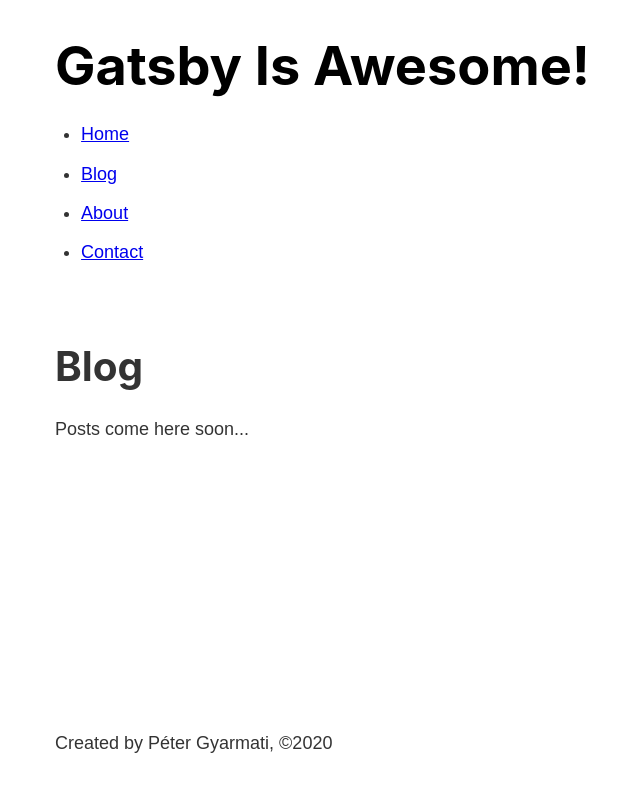
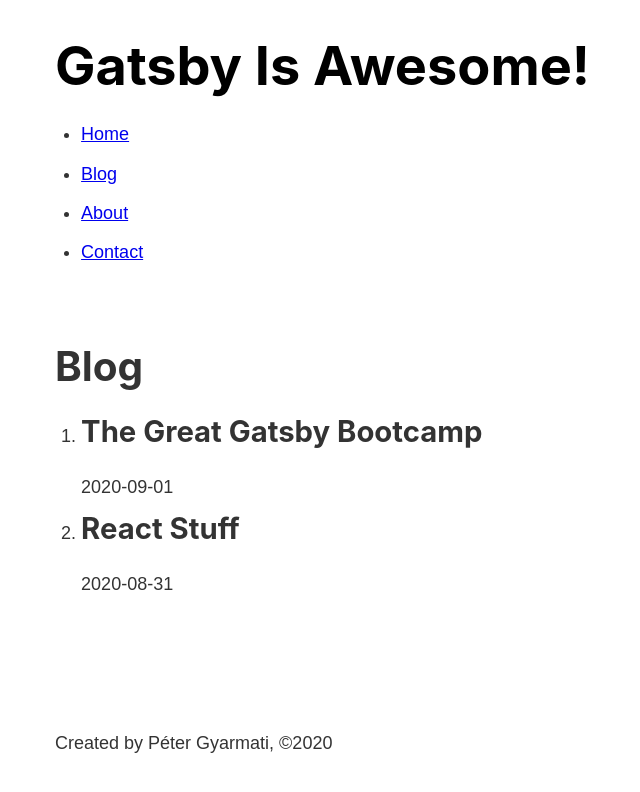
Before and after one commit to peter-gy/gatsby-bootcamp, a Gatsby site: page /blog in a window 1280 px wide. Shown: the whole page, without its empty margins (228-868 px from the left). Built offline with nearby package versions, Linux system fonts and the light colour scheme; Gatsby itself is replaced by a stand-in of ours.

Commit message:
load blog posts from markdown files

```diff
--- a/gatsby-config.js
+++ b/gatsby-config.js
@@ -5,6 +5,14 @@ module.exports = {
     author: 'Péter Gyarmati'
   },
   plugins: [
-    'gatsby-plugin-sass'
+    'gatsby-plugin-sass',
+    {
+      resolve: `gatsby-source-filesystem`,
+      options: {
+        name: `pages`,
+        path: `${__dirname}/src/`,
+      },
+    },
+    'gatsby-transformer-remark'
   ]
 }
--- a/package.json
+++ b/package.json
@@ -16,6 +16,8 @@
   "dependencies": {
     "gatsby": "^2.24.50",
     "gatsby-plugin-sass": "^2.3.12",
+    "gatsby-source-filesystem": "^2.3.27",
+    "gatsby-transformer-remark": "^2.8.32",
     "node-sass": "^4.14.1",
     "react": "^16.12.0",
     "react-dom": "^16.12.0"
--- a/src/pages/blog.js
+++ b/src/pages/blog.js
@@ -1,12 +1,36 @@
 import React from "react"
+import { graphql, useStaticQuery } from "gatsby"
 
 import Layout from "../components/layout"
 
 const BlogPage = () => {
+    const data = useStaticQuery(graphql`
+    query {
+        allMarkdownRemark {
+            edges {
+                node {
+                    frontmatter {
+                        title
+                        date
+                    }
+                }
+            }
+        }
+    }
+    `);
     return (
         <Layout>
             <h1>Blog</h1>
-            <p>Posts come here soon...</p>
+            <ol>
+                {data.allMarkdownRemark.edges.map(edge => {
+                    return (
+                        <li>
+                            <h2>{edge.node.frontmatter.title}</h2>
+                            <p>{edge.node.frontmatter.date}</p>
+                        </li>
+                    )
+                })}
+            </ol>
         </Layout>
     );
 };
--- /dev/null
+++ b/src/posts/gatsby.md
@@ -0,0 +1,12 @@
+---
+title: "The Great Gatsby Bootcamp"
+date: "2020-09-01"
+---
+
+I am just getting started to experiment with Gatsby JS
+
+## Topics covered
+
+- Gatsby
+- GraphQL
+- React
--- /dev/null
+++ b/src/posts/react.md
@@ -0,0 +1,6 @@
+---
+title: "React Stuff"
+date: "2020-08-31"
+---
+
+In this post you'll learn React.
```
Also changed, not shown: 1 other file.
